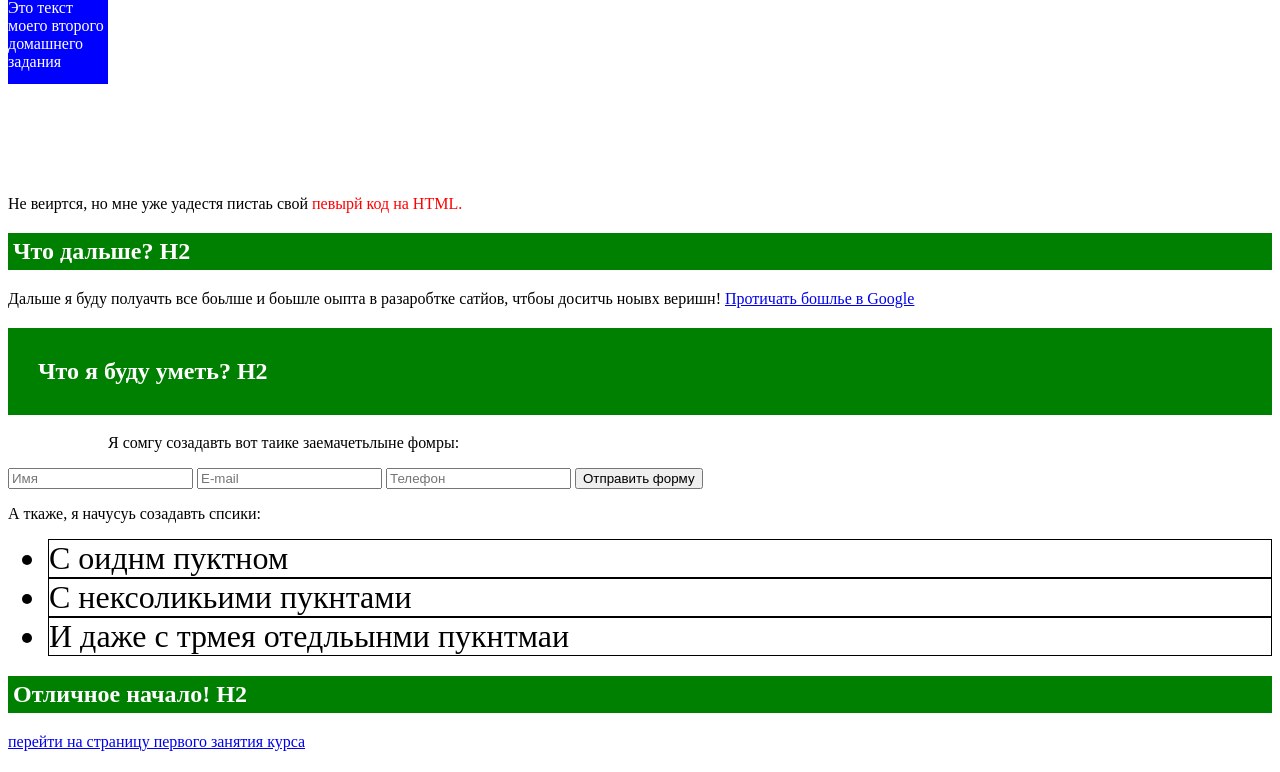
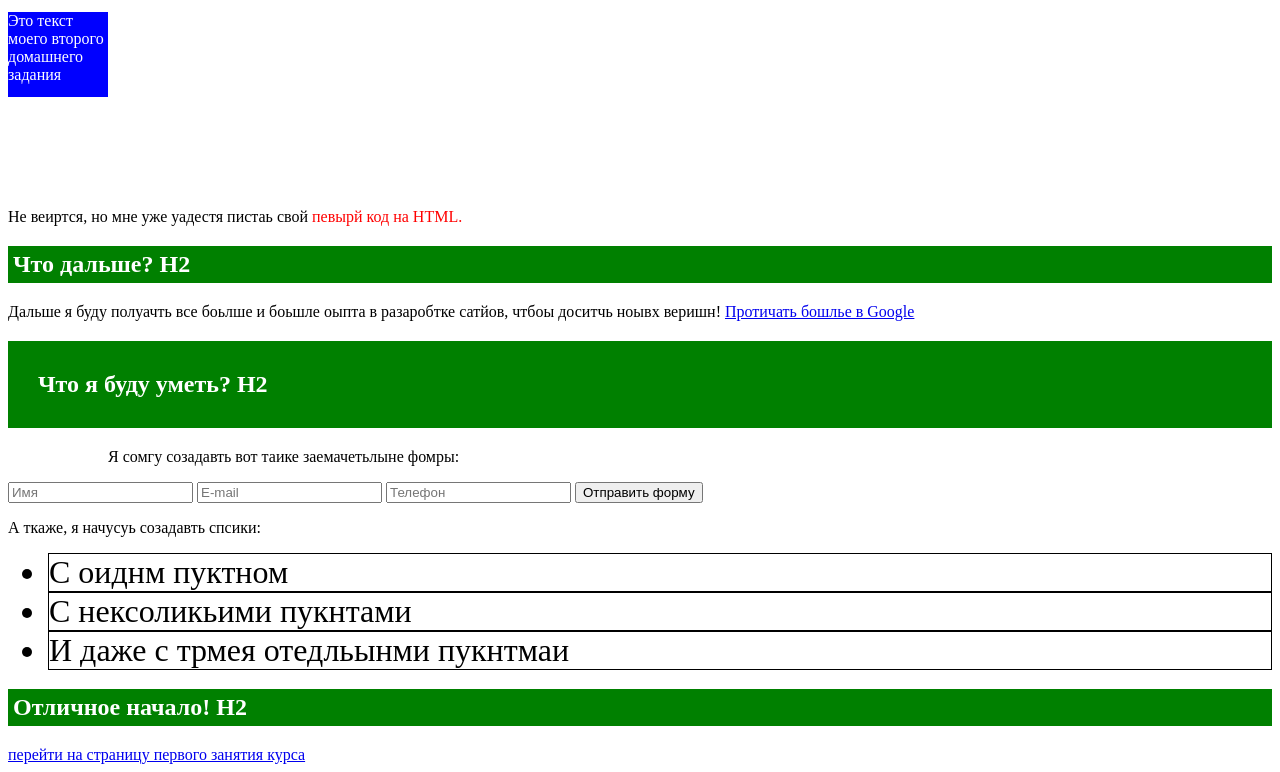
Before and after one commit to WhileForDo/WAYUP_HTML, a plain HTML site: page index.html in a window 1280 px wide. Shown: the part 120-892 px from the top of the page. Drawn offline with Linux system fonts and the light colour scheme.

Commit message:
Add files via upload

```diff
--- a/index.html
+++ b/index.html
@@ -11,17 +11,18 @@
     <div>
         <header>
             <img class="LogoImage" src="img/logo.jpg" alt="LOGO">
-        </header>
-
-        <section class="intro">
             <h1>Вступление Н1</h1>
             <p class="blueBox">Это текст моего второго домашнего задания</p>
             <p>Не веиртся, но мне уже уадестя пистаь свой <span>певырй код на HTML.</span>  </p>
 
+        </header>
+
+        <section>
+            <h2>Что дальше? Н2</h2>
+            <p>Дальше я буду полуачть все боьлше и боьшле оыпта в разаробтке сатйов, чтбоы доситчь ноывх веришн! <a href="https://www.google.com" target="blank"> Протичать бошлье в Google</a></p>
         </section>
+
         <section>
-            <h2 class="h2_green">Что дальше? Н2</h2>
-            <p>Дальше я буду полуачть все боьлше и боьшле оыпта в разаробтке сатйов, чтбоы доситчь ноывх веришн! <a href="https://www.google.com" target="blank"> Протичать бошлье в Google</a></p>
             <h2 class="h2_greenFat">Что я буду уметь? Н2</h2>
             <p class="p_forms">Я сомгу созадавть вот таике заемачетьлыне фомры:</p>
             <form action="#">
```
